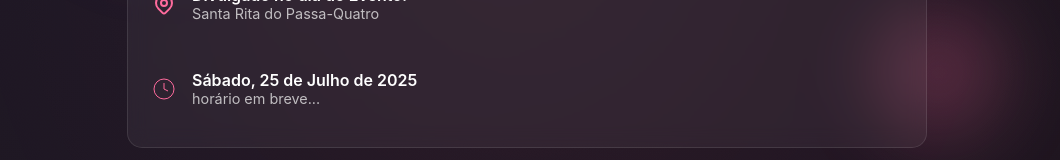
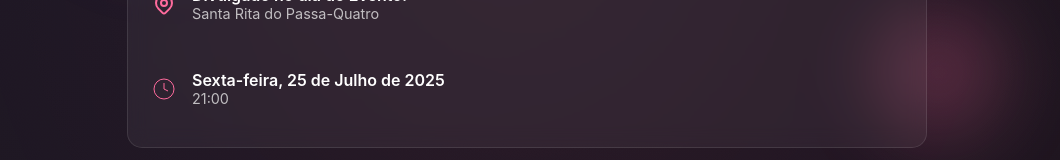
Before and after one commit to bren112/revivendo, a React (Vite) app: page / in a window 1280 px wide. Both pictures are taken after a click on the button "📍 LOCAL E HORÁRIO". Shown: the part 1890-2050 px from the top of the page, without its empty margins (113-1173 px from the left). Built offline with nearby package versions, Linux system fonts and the light colour scheme.

Commit message:
Atualizar o App.jsx

```diff
--- a/src/App.jsx
+++ b/src/App.jsx
@@ -405,7 +405,7 @@ function App() {
                   <div className="rules-section allowed">
                     <h4>✅ PERMITIDO:</h4>
                     <ul className="rules-list">
-                      <li>• Coolers</li>
+
                       <li>• Bic's</li>
                       <li>• Vapers</li>
                       <li>• Garrafas de plástico</li>
@@ -441,8 +441,8 @@ function App() {
                   <div className="location-info">
                     <Clock className="location-icon" />
                     <div>
-                      <div className="location-title">Sábado, 25 de Julho de 2025</div>
-                      <div className="location-subtitle">horário em breve...</div>
+                      <div className="location-title">Sexta-feira, 25 de Julho de 2025</div>
+                      <div className="location-subtitle">21:00 </div>
                     </div>
                   </div>
                 </div>
```
